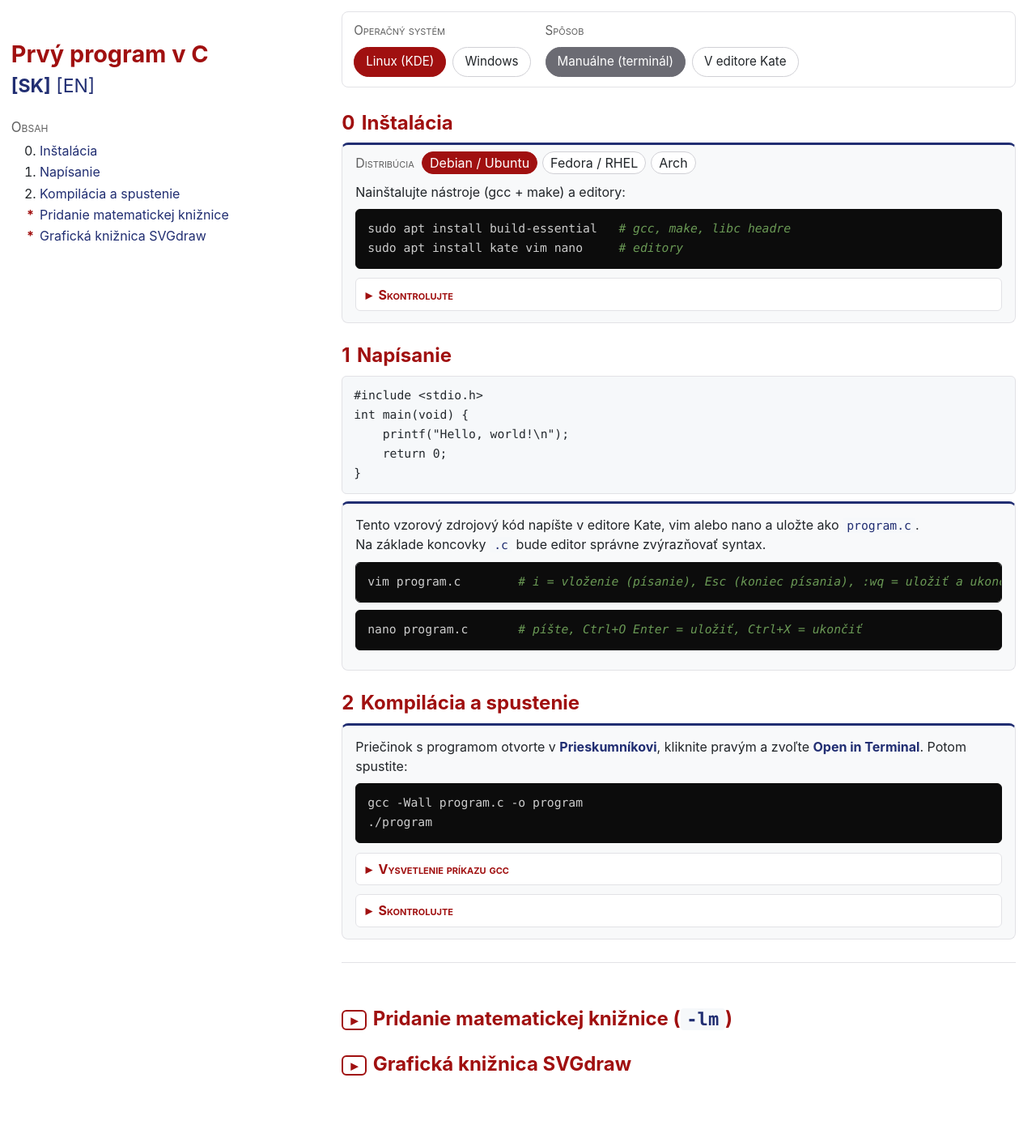
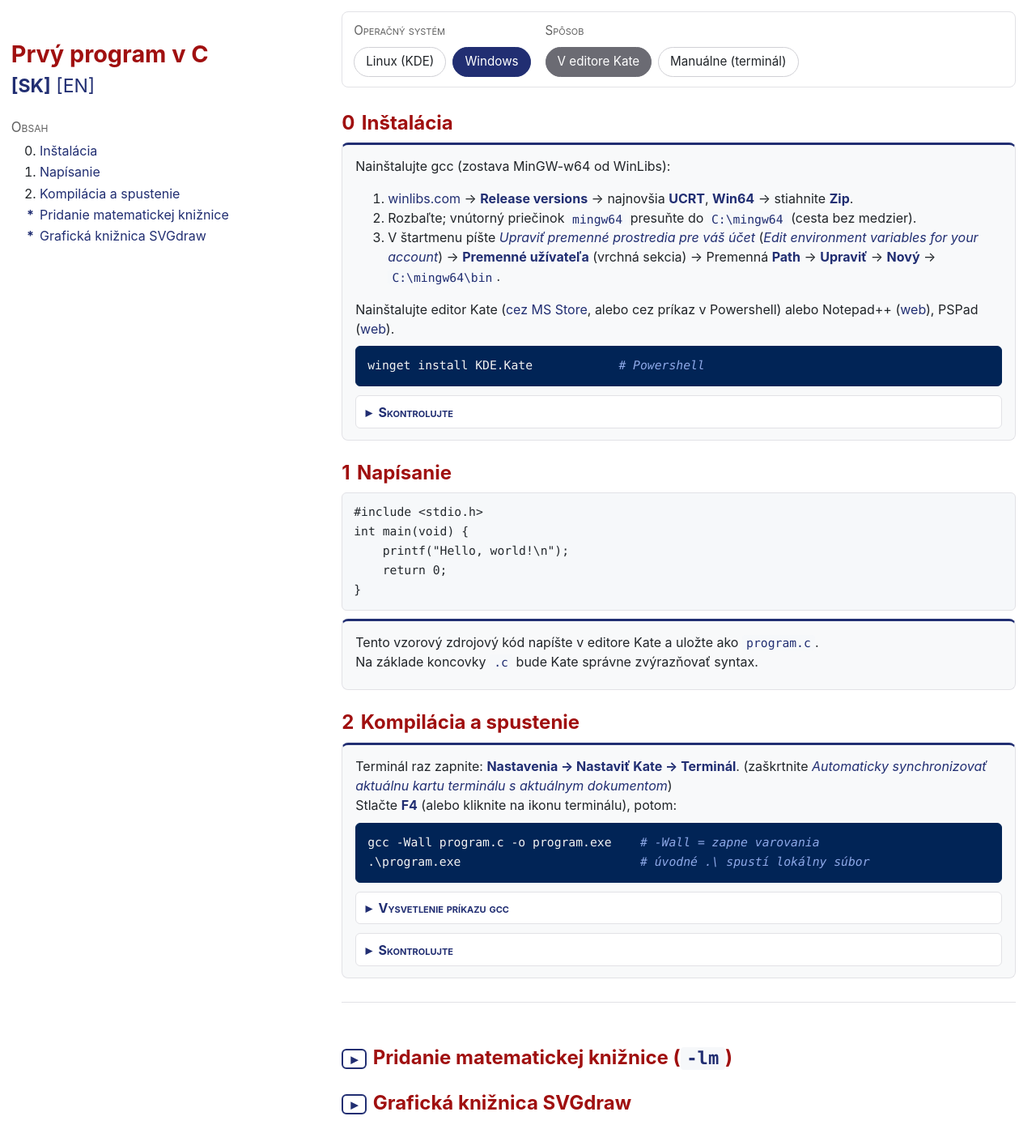
Before and after one commit to dcs-fmph/prog1, a Jekyll site: the page files/first-c-program.sk.html, which Jekyll copies as it is, in a window 1280 px wide. Shown: the top 1415 px of the page at 81% size. Built offline with Jekyll 4.4.1, drawn with Linux system fonts in a browser that asks for light colours.

Commit message:
prve cvika

```diff
--- a/files/first-c-program.sk.html
+++ b/files/first-c-program.sk.html
@@ -263,10 +263,10 @@
     <!-- ===== TUTORIAL: radios + chooser + panels are siblings ===== -->
     <div class="tutorial">
 
-      <input class="state" type="radio" name="os"   id="os-linux"  checked>
-      <input class="state" type="radio" name="os"   id="os-win">
-      <input class="state" type="radio" name="type" id="type-kate">
-      <input class="state" type="radio" name="type" id="type-manual" checked>
+      <input class="state" type="radio" name="os"   id="os-win" checked>
+      <input class="state" type="radio" name="os"   id="os-linux" >
+      <input class="state" type="radio" name="type" id="type-kate" checked>
+      <input class="state" type="radio" name="type" id="type-manual">
 
       <div class="controls">
         <div class="group">
@@ -279,8 +279,8 @@
         <div class="group">
           <span class="group-label">Spôsob</span>
           <div class="pills">
+            <label for="type-kate">V editore Kate</label>
             <label for="type-manual">Manuálne (terminál)</label>
-            <label for="type-kate">V editore Kate</label>
           </div>
         </div>
       </div>
@@ -328,7 +328,7 @@ Copyright (C) 2023 Free Software Foundation, Inc.</code></pre>
         <ol>
           <li><a href="https://winlibs.com" rel="noopener">winlibs.com</a> &rarr; <strong>Release versions</strong> &rarr; najnovšia <strong>UCRT</strong>, <strong>Win64</strong> &rarr; stiahnite <strong>Zip</strong>.</li>
           <li>Rozbaľte; vnútorný priečinok <code>mingw64</code> presuňte do <code>C:\mingw64</code> (cesta bez medzier).</li>
-          <li>Otvorte štartmenu, a píšte <em>Upraviť systémové premenné prostredia</em> &rarr; <strong>Premenné prostredia&hellip;</strong> &rarr; <strong>Používateľské premenné</strong> &rarr; <strong>PATH</strong> &rarr; <strong>Upraviť</strong> &rarr; <strong>Nový</strong> &rarr; <code>C:\mingw64\bin</code>.</li>
+          <li>V štartmenu píšte <em>Upraviť premenné prostredia pre váš účet</em> (<em>Edit environment variables for your account</em>) &rarr; <strong>Premenné užívateľa</strong> (vrchná sekcia) &rarr; Premenná <strong>Path</strong> &rarr; <strong>Upraviť</strong> &rarr; <strong>Nový</strong> &rarr; <code>C:\mingw64\bin</code>.</li>
         </ol>
         <p>Nainštalujte editor Kate (<a href="https://apps.microsoft.com/detail/9NWMW7BB59HW?hl=en-us&gl=SK&ocid=pdpshare" rel="noopener">cez MS Store</a>, alebo cez príkaz v Powershell) alebo Notepad++ (<a href="https://notepad-plus-plus.org" rel="noopener">web</a>), PSPad (<a href="https://www.pspad.com" rel="noopener">web</a>).</p>
 <pre><code>winget install KDE.Kate            <span class="cmt"># Powershell</span></code></pre>
```
Also changed, not shown: notes/C1.md (+1 -1 lines).
